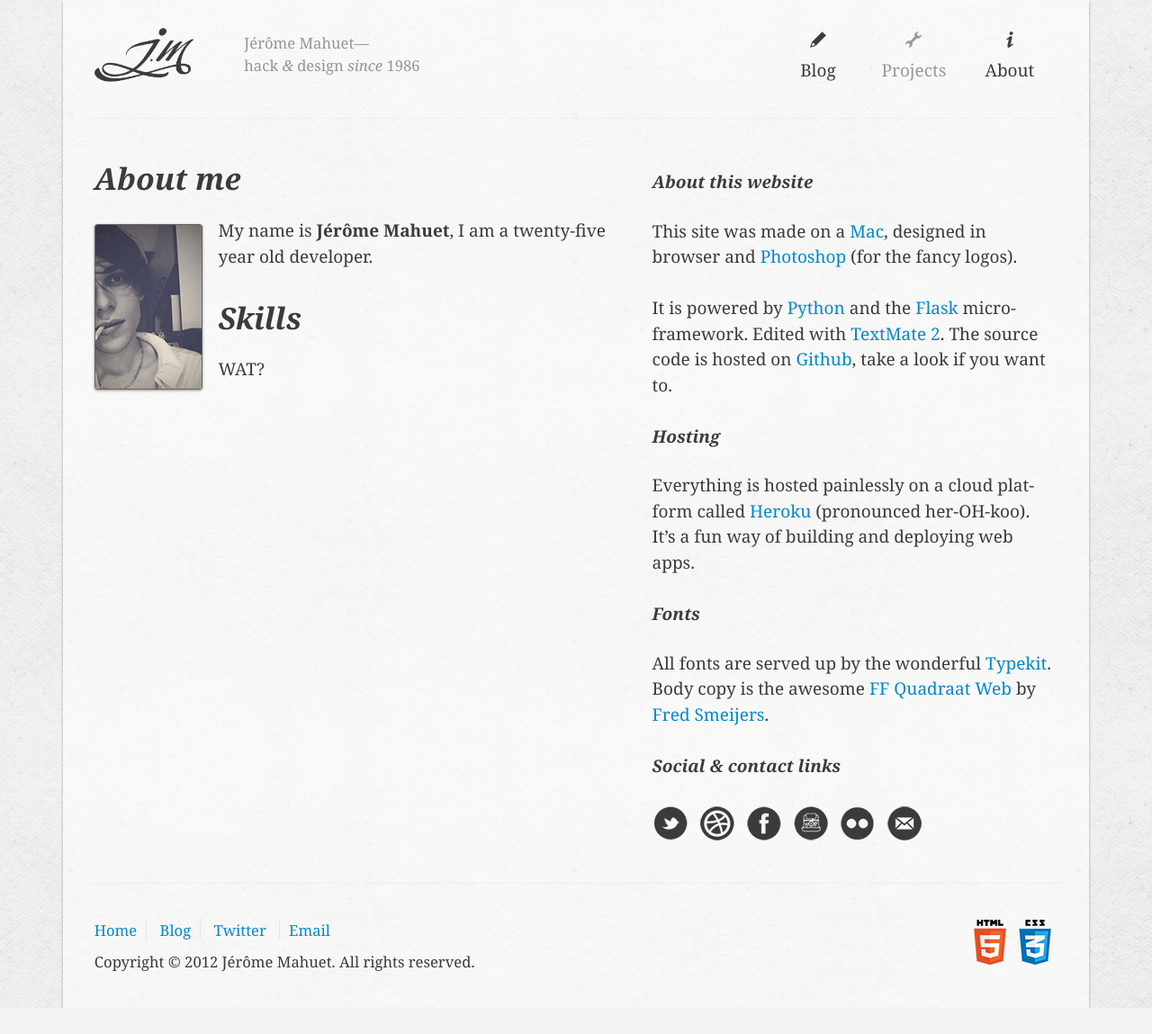
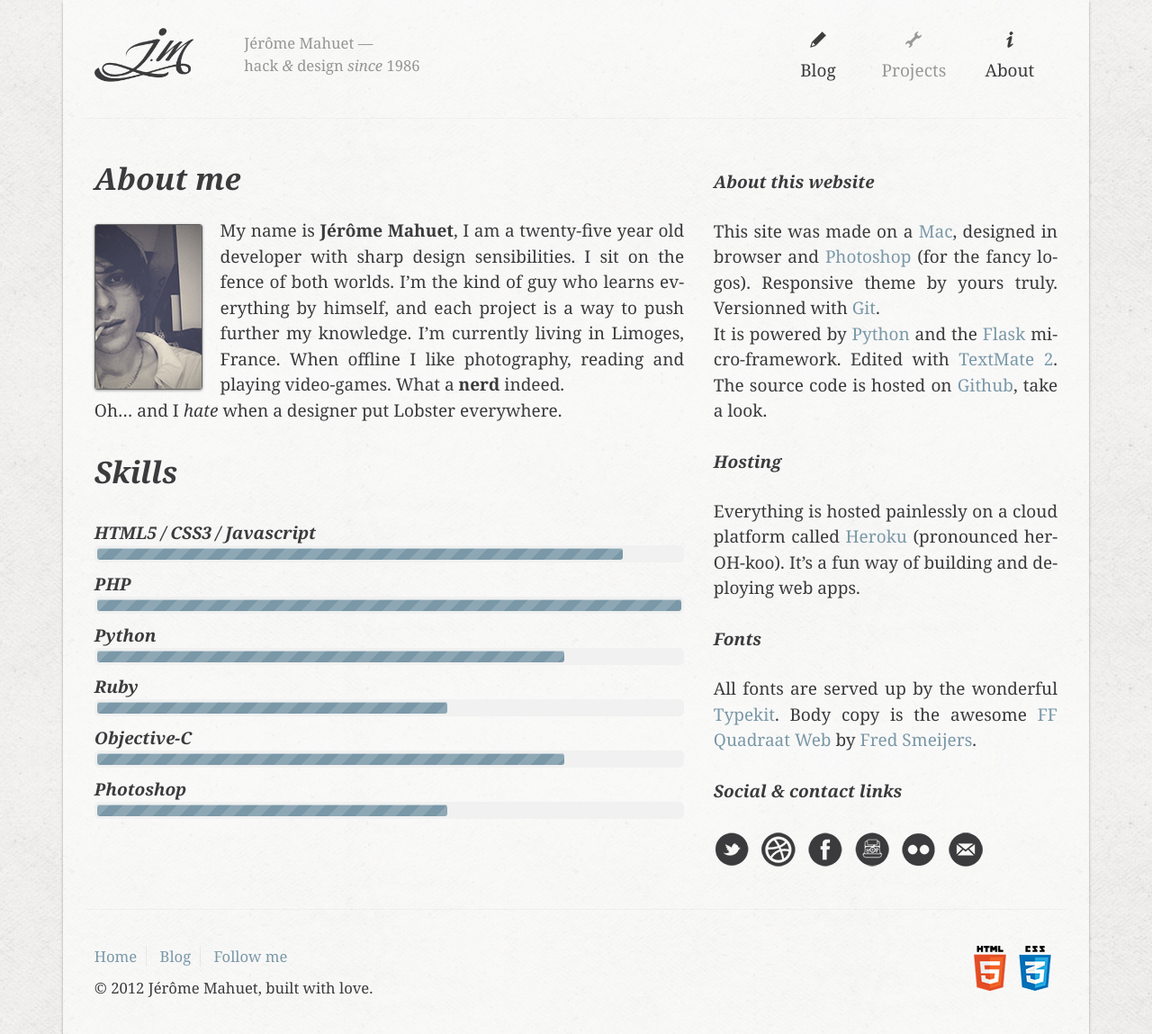
Before and after one commit to Rydgel/Personal-Website, a Flask app: template templates/index.html in a window 1280 px wide. Shown: the whole page at 90% size. Before the commit the page ends 1120 px from the top, so only its background shows below. Run offline with Flask 2, Linux system fonts and the light colour scheme; the template is opened without the code that fills it, so the values that code supplies are empty; some libraries are stand-ins or nearby versions.

Commit message:
More stuff

```diff
--- a/libs/utils.py
+++ b/libs/utils.py
@@ -12,7 +12,7 @@ import urllib2
 def getRSS(blog_rss):
     """We take all the RSS entries and we put them in memcache for 1 hour"""
     try:
-        return feedparser.parse(blog_rss).entries
+        return feedparser.parse(blog_rss).entries[:5]
 
     except Exception, e:
         print "RSS Exception"
--- a/static/css/style.css
+++ b/static/css/style.css
@@ -87,6 +87,7 @@ p {
 	-webkit-hyphens: auto;
 	-moz-hyphens: auto;
 	hyphens: auto;
+	text-align: justify;
 }
 
 h1, h2, h3, h4, h5, h6 {
@@ -125,7 +126,7 @@ img, object, embed {
 
 a, a:visited {
   text-decoration: none;
-  color: #08C;
+  color: #7A98A7;
   font-weight: normal;
 }
 
@@ -292,7 +293,7 @@ section[role="dribbble-wrapper"] a {
 	display: block;
 	float: left;
 	width: 45%;
-	height: 180px;
+	height: 130px;
 }
 
 section[role="dribbble-wrapper"] a:last-child {
@@ -410,6 +411,52 @@ section[role="logo"] img {
 	display: inline-block;
 }
 
+.progress-bar {
+	background-color: #F1F1F1;
+	height: 1em;
+	padding: 3px;
+	margin: 0px 0 .5em 0;
+	-moz-border-radius: 5px;
+	-webkit-border-radius: 5px;
+	border-radius: 5px;
+	width: 100%;
+	display: block;
+}
+
+.progress-bar span {
+	display: block;
+	height: 100%;
+	background-color: #777;
+	-moz-border-radius: 3px;
+	-webkit-border-radius: 3px;
+	border-radius: 3px;
+	-moz-box-shadow: 0 1px 0 rgba(255, 255, 255, .5) inset;
+	-webkit-box-shadow: 0 1px 0 rgba(255, 255, 255, .5) inset;
+	box-shadow: 0 1px 0 rgba(255, 255, 255, .5) inset;
+	-webkit-transition: width .4s ease-in-out;
+	-moz-transition: width .4s ease-in-out;
+	-ms-transition: width .4s ease-in-out;
+	-o-transition: width .4s ease-in-out;
+	transition: width .4s ease-in-out;
+}
+
+.blue span {
+	background-color: #7A98A7;
+}
+
+.stripes span {
+	-webkit-background-size: 30px 30px;
+	-moz-background-size: 30px 30px;
+	background-size: 30px 30px;
+	background-image: -webkit-gradient(linear, left top, right bottom, color-stop(.25, rgba(255, 255, 255, .15)), color-stop(.25, transparent), color-stop(.5, transparent), color-stop(.5, rgba(255, 255, 255, .15)), color-stop(.75, rgba(255, 255, 255, .15)), color-stop(.75, transparent), to(transparent));
+	background-image: -webkit-linear-gradient(135deg, rgba(255, 255, 255, .15) 25%, transparent 25%, transparent 50%, rgba(255, 255, 255, .15) 50%, rgba(255, 255, 255, .15) 75%, transparent 75%, transparent);
+	background-image: -moz-linear-gradient(135deg, rgba(255, 255, 255, .15) 25%, transparent 25%, transparent 50%, rgba(255, 255, 255, .15) 50%, rgba(255, 255, 255, .15) 75%, transparent 75%, transparent);
+	background-image: -ms-linear-gradient(135deg, rgba(255, 255, 255, .15) 25%, transparent 25%, transparent 50%, rgba(255, 255, 255, .15) 50%, rgba(255, 255, 255, .15) 75%, transparent 75%, transparent);
+	background-image: -o-linear-gradient(135deg, rgba(255, 255, 255, .15) 25%, transparent 25%, transparent 50%, rgba(255, 255, 255, .15) 50%, rgba(255, 255, 255, .15) 75%, transparent 75%, transparent);
+	background-image: linear-gradient(135deg, rgba(255, 255, 255, .15) 25%, transparent 25%, transparent 50%, rgba(255, 255, 255, .15) 50%, rgba(255, 255, 255, .15) 75%, transparent 75%, transparent);
+}
+
+
 /* #Media Queries
 ================================================== */
 
--- a/templates/index.html
+++ b/templates/index.html
@@ -29,7 +29,7 @@
 			</a>
 		</h1>
 		<div class="five columns top">
-			<p>Jérôme Mahuet—<br>
+			<p>Jérôme Mahuet —<br>
 			hack <em>&</em> design <em>since</em> 1986</p>
 		</div>
 		<nav role="main-navigation" class="five columns">
@@ -56,13 +56,38 @@
 		</nav>
 	</header>
 	<section role="main" class="container">
-		<article class="nine columns">
+		<article class="ten columns">
 			<h2 class="first-heading">About me</h2>
 			<img class="me" src="{{ url_for('static', filename='images/meh.png') }}" alt="Jérôme Mahuet">
-			<p>My name is <strong>Jérôme Mahuet</strong>, I am a twenty-five year old developer. </p>
+			<p>My name is <strong>Jérôme Mahuet</strong>, I am a twenty-five year old developer with sharp design sensibilities. I sit on the fence of both worlds. I’m the kind of guy who learns everything by himself, and each project is a way to push further my knowledge. I’m currently living in Limoges, France. When offline I like photography, reading and playing video-games. What a <strong>nerd</strong> indeed.<br>Oh… and I <em>hate</em> when a designer put Lobster everywhere.</p>
 
 			<h2>Skills</h2>
-			<p>WAT?</p>
+			<p>
+			<h6>HTML5 / CSS3 / Javascript</h6>
+			<span class="progress-bar blue stripes">
+				<span style="width: 90%"></span>
+			</span>
+			<h6>PHP</h6>
+			<span class="progress-bar blue stripes">
+				<span style="width: 100%"></span>
+			</span>
+			<h6>Python</h6>
+			<span class="progress-bar blue stripes">
+				<span style="width: 80%"></span>
+			</span>
+			<h6>Ruby</h6>
+			<span class="progress-bar blue stripes">
+				<span style="width: 60%"></span>
+			</span>
+			<h6>Objective-C</h6>
+			<span class="progress-bar blue stripes">
+				<span style="width: 80%"></span>
+			</span>
+			<h6>Photoshop</h6>
+			<span class="progress-bar blue stripes">
+				<span style="width: 60%"></span>
+			</span>
+			</p>
 
 			{% if entries %}
 			<h2>Latest articles</h2>
@@ -74,10 +99,9 @@
 			</ul>
 			{% endif %}
 		</article>
-		<aside class="seven columns">
+		<aside class="six columns">
 			<h5>About this website</h5>
-			<p>This site was made on a <a href="http://www.apple.com" title="Apple">Mac</a>, designed in browser and <a href="http://www.adobe.com/fr/products/photoshop.html" title="Photoshop">Photoshop</a> (for the fancy logos).</p>
-			<p>It is powered by <a href="http://python.org/" title="Python">Python</a> and the <a href="http://flask.pocoo.org/" title="Flask">Flask</a> micro-framework. Edited with <a href="http://macromates.com/" title="TextMate">TextMate 2</a>. The source code is hosted on <a href="" title="Github">Github</a>, take a look if you want to.</p>
+			<p>This site was made on a <a href="http://www.apple.com" title="Apple">Mac</a>, designed in browser and <a href="http://www.adobe.com/fr/products/photoshop.html" title="Photoshop">Photoshop</a> (for the fancy logos). Responsive theme by yours truly. Versionned with <a href="http://git-scm.com/" title="Git">Git</a>.<br>It is powered by <a href="http://python.org/" title="Python">Python</a> and the <a href="http://flask.pocoo.org/" title="Flask">Flask</a> micro-framework. Edited with <a href="http://macromates.com/" title="TextMate">TextMate 2</a>. The source code is hosted on <a href="" title="Github">Github</a>, take a look.</p>
 			<h5>Hosting</h5>
 			<p>Everything is hosted painlessly on a cloud platform called <a href="http://www.heroku.com/" title="Heroku">Heroku</a> (pronounced her-OH-koo). It’s a fun way of building and deploying web apps.</p>
 			<h5>Fonts</h5>
@@ -126,13 +150,12 @@
 	  			<li><a href="http://phollow.fr">Blog</a></li>
 	  			<li>
 					<a href="http://twitter.com/phollow">
-					Twitter {% if nb_followers %} ({{nb_followers|number_format}}  followers){% endif %}
+					Follow me {% if nb_followers %}– {{nb_followers|number_format}}{% endif %}
 					</a>
 				</li>
-				<li><a href="mailto:rydgel@phollow.fr">Email</a></li>
 	  		</ul>
 	  	</nav>
-	  	<p>Copyright © 2012 Jérôme Mahuet. All rights reserved.</p>
+	  	<p>© 2012 Jérôme Mahuet, built with love.</p>
 	  </section>
 	  <section role="logo" class="four columns">
 		<img src="{{ url_for('static', filename='images/CSS3_Logo_50.png') }}" alt="CSS">
```
Also changed, not shown: static/css/style.min.css (added).
